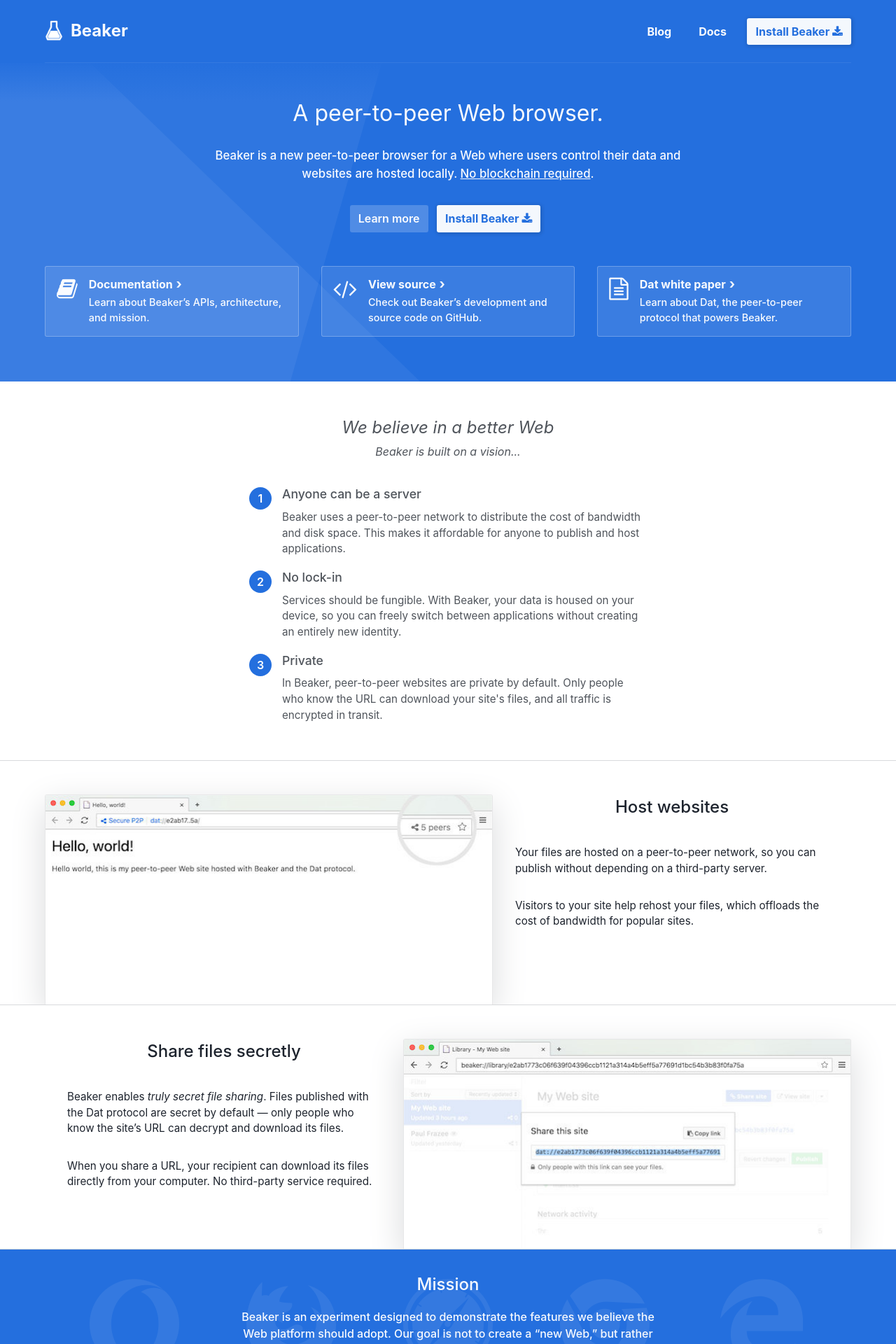
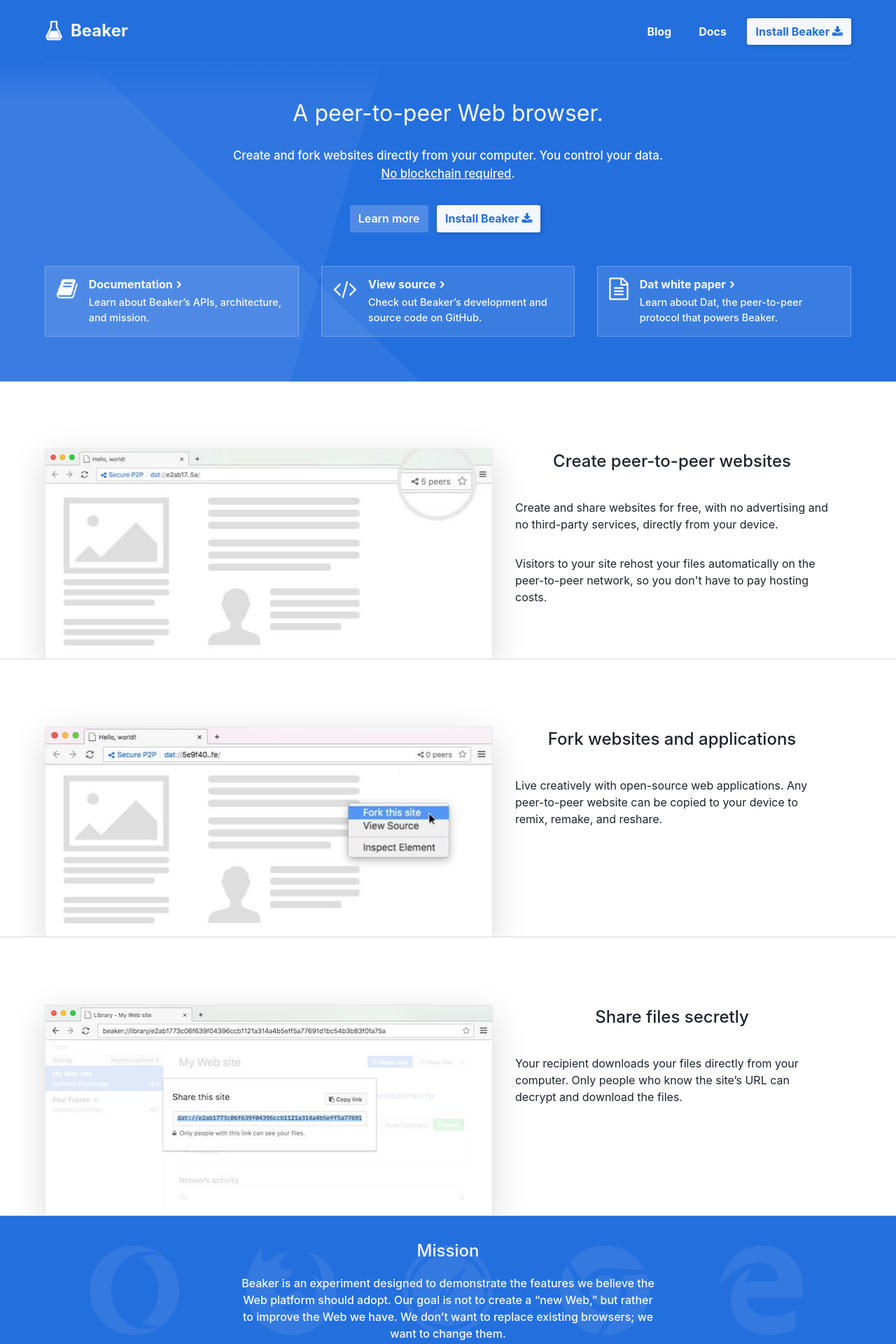
Before and after one commit to beakerbrowser/beakerbrowser.com, a Jekyll site: the page built from index.html, in a window 1280 px wide. Shown: the top 1920 px of the page at 70% size. Built offline with Jekyll 4.4.1, drawn with Linux system fonts in a browser that asks for light colours.

Commit message:
Updated FP

```diff
--- a/_data/screenshots.yml
+++ b/_data/screenshots.yml
@@ -1,16 +1,20 @@
 - src: /img/ss/peer-count.jpg
-  title: "Host websites"
-  desc:
-    "<p>Your files are hosted on a peer-to-peer network, so you can publish
-     without depending on a third-party server.</p><p>Visitors to your site help
-     rehost your files, which offloads the cost of bandwidth for popular sites.</p>"
+  title: "Create peer-to-peer websites"
+  desc: |
+    <p>Create and share websites for free, with no advertising and no third-party
+    services, directly from your device.</p>
+    <p>Visitors to your site rehost your files automatically on the
+    peer-to-peer network, so you don't have to pay hosting costs.</p>
+  orientation: left
+- src: /img/ss/fork-site.jpg
+  title: "Fork websites and applications"
+  desc: |
+    <p>Live creatively with open-source web applications. Any peer-to-peer website
+    can be copied to your device to remix, remake, and reshare.</p>
   orientation: left
 - src: /img/ss/secret-sharing.jpg
   title: "Share files secretly"
-  desc:
-    "<p>Beaker enables <em>truly secret file sharing</em>. Files published with
-     the Dat protocol are secret by default — only people who know the site’s
-     URL can decrypt and download its files.</p><p>When you share a URL,
-     your recipient can download its files directly from your
-     computer. No third-party service required.</p>"
-  orientation: right
+  desc: |
+    <p>Your recipient downloads your files directly from your computer. Only
+    people who know the site’s URL can decrypt and download the files.</p>
+  orientation: left
--- a/css/pages/_home.scss
+++ b/css/pages/_home.scss
@@ -269,7 +269,7 @@
 
     .screenshot-container {
       border-bottom: 1px solid $gray--mid;
-      padding-top: 3em;
+      padding-top: 6em;
       overflow: hidden;
 
       img[data-src] {
@@ -298,10 +298,6 @@
         @extend %col-1-3;
         // color: $text--light-bg-muted;
         padding-bottom: 1em;
-
-        p {
-          font-size: .95rem;
-        }
 
         p:not(:last-of-type) {
           margin-bottom: 2em;
--- a/index.html
+++ b/index.html
@@ -12,7 +12,7 @@
       </h1>
 
       <p class="description">
-        Beaker is a new peer-to-peer browser for a Web where users control their data and websites are hosted locally. <a href="/docs/inside-beaker/other-technologies.html#why-not-a-blockchain">No blockchain required</a>.
+        Create and fork websites directly from your computer. You control your data.<br><a href="/docs/inside-beaker/other-technologies.html#why-not-a-blockchain">No blockchain required</a>.
       </p>
 
       <div class="cta">
@@ -59,6 +59,7 @@
  </div>
 </div>
 
+{% comment %}
 <div class="section section--better-internet">
   <div class="container">
     <div>
@@ -89,6 +90,7 @@
     </ol>
   </div>
 </div>
+{% endcomment %}
 
 <div class="section section--screenshots">
     {% for ss in site.data.screenshots %}
```
Also changed, not shown: img/ss/fork-site.jpg (added), img/ss/peer-count.jpg.
